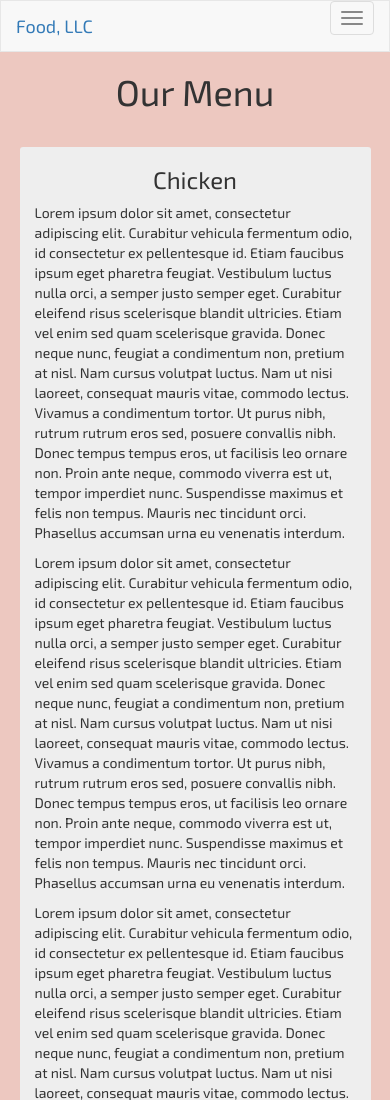
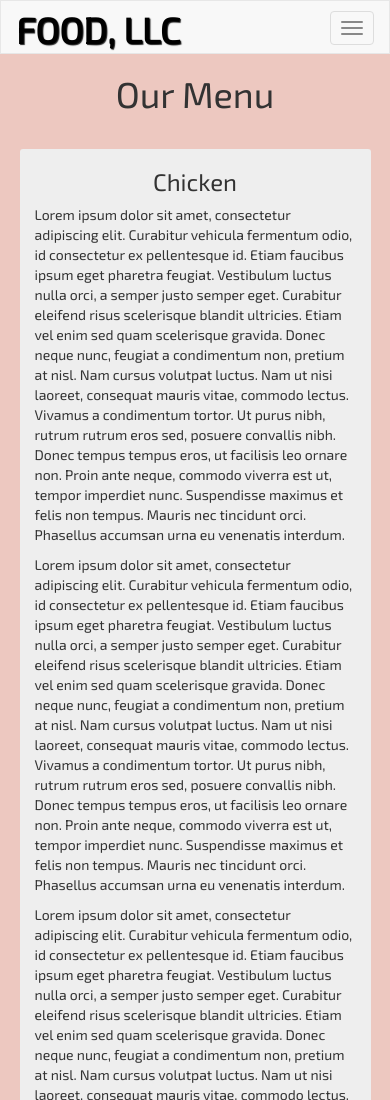
Before and after one commit to shubhanshusv/coursera-web-development, a plain HTML site: page web-development/module3_assignment/index.html in a window 390 px wide. Shown: the top 1100 px of the page. Drawn offline with Linux system fonts and the light colour scheme; a script that the page names is missing.

Commit message:
Update style.css

```diff
--- a/web-development/module3_assignment/CSS/style.css
+++ b/web-development/module3_assignment/CSS/style.css
@@ -7,12 +7,13 @@ body{
   text-align: left;
 }
 
-.navbar-header h1 { /* game name */
+.navbar-brand a { /* game name */
 
   color: #000000;
 
   text-transform: uppercase;
   font-weight: bold;
+  font-size: 2em;
   text-shadow: 1px 1px 1px #222;
   line-height: .75;
   margin-left: 0px;
@@ -20,7 +21,7 @@ body{
 
 
 }
-.navbar-header a:hover, .navbar-header a:focus {
+.navbar-brand a:hover, .navbar-header a:focus {
   text-decoration: none;
 }
 
@@ -45,7 +46,7 @@ span .icon-bar {
 .navbar-header button.navbar-toggle {
 
     clear:both;
-    margin-top: -50px;
+    margin-top: -40px;
 
 
 }
```
